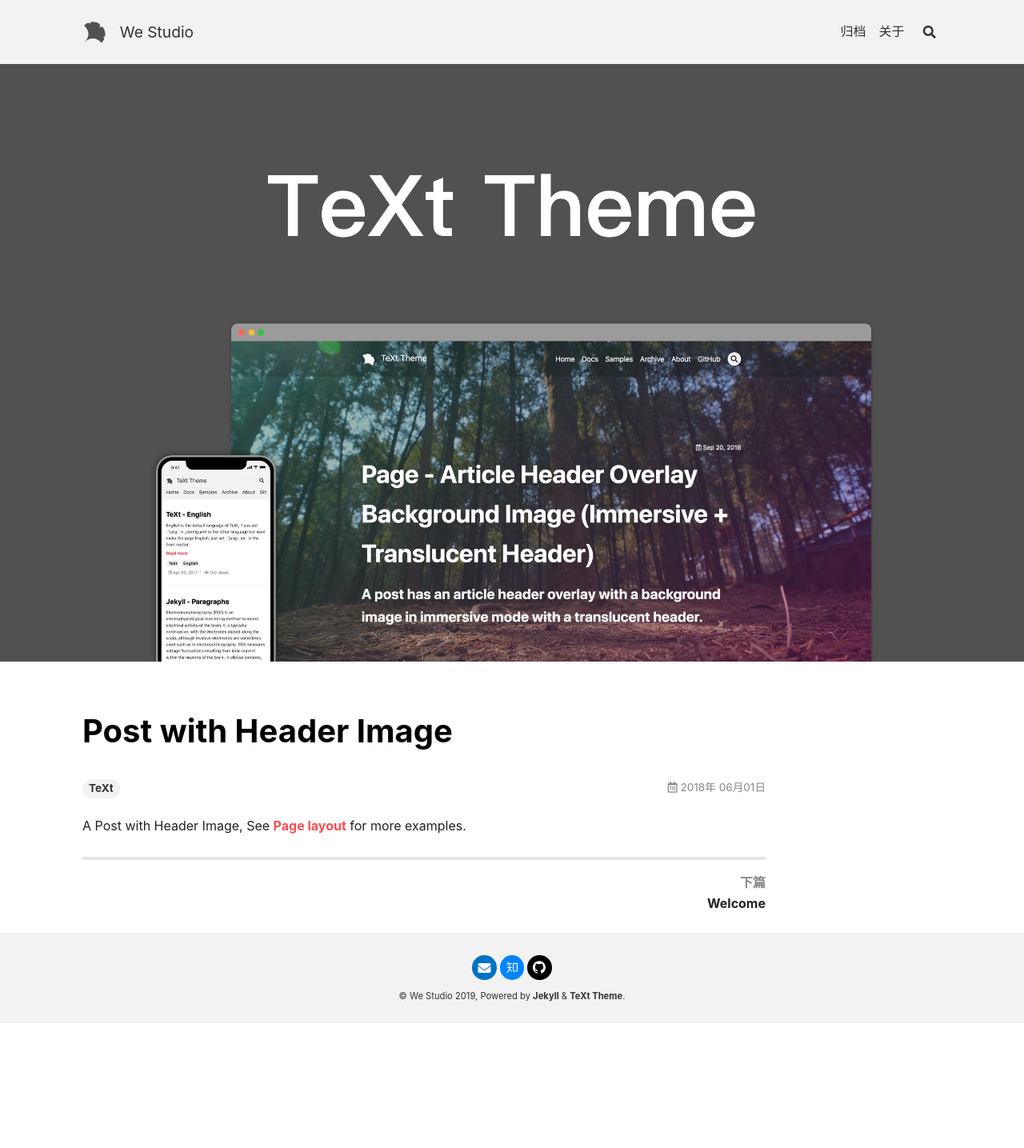
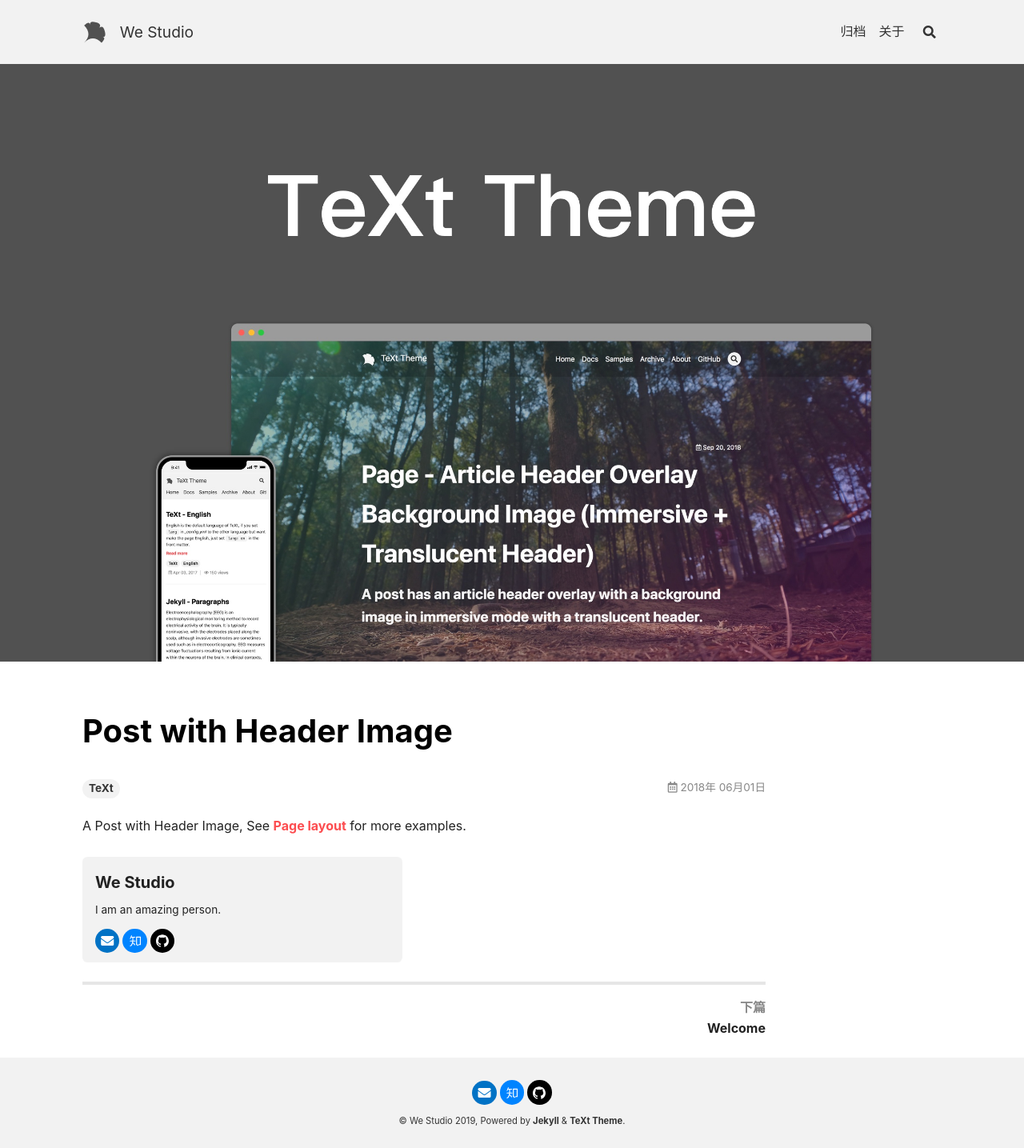
Before and after one commit to Git-WeStudio/Git-WeStudio.Github.io, a Jekyll site: the page built from _posts/2018-06-01-header-image.md, in a window 1280 px wide. Shown: the whole page at 80% size. Built offline with Jekyll 4.4.1, drawn with Linux system fonts in a browser that asks for light colours; nearby versions of some CDN libraries; comment, search, counter and statistics services are not loaded; before the commit the page ends 1279 px from its top, so only the background shows below that.

Commit message:
Update _config.yml

```diff
--- a/_config.yml
+++ b/_config.yml
@@ -197,6 +197,7 @@ defaults:
         toc: true
       show_edit_on_github: false
       show_subscribe: false
+      show_author_profile: true
       comments: true
       analytics: true
       pageview: false
```
